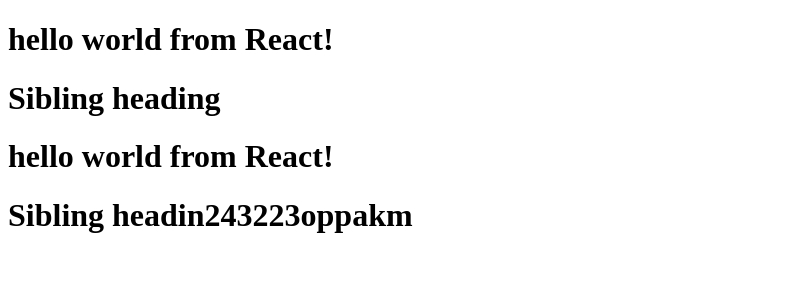
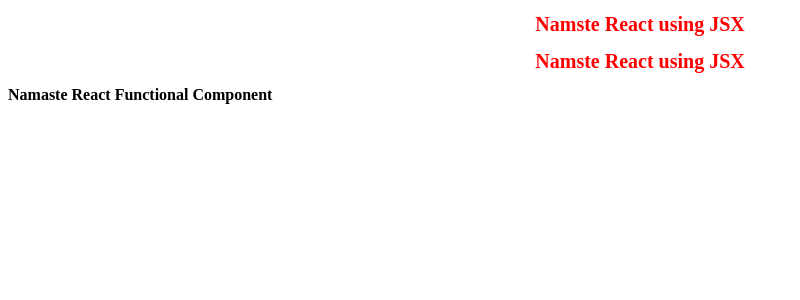
Before and after one commit to kumargopal150891-cyber/namaste-react, a React (Vite) app: page / in a window 1280 px wide. Shown: the top 300 px of the page, without its empty margins (0-800 px from the left). Built offline with nearby package versions, Linux system fonts and the light colour scheme.

Commit message:
episode 3 component compostion

```diff
--- a/App.js
+++ b/App.js
@@ -1,53 +1,52 @@
-/* <div id="parent">
-    <div id="child1">
-        <h1>
-
-        </h1>
-         <h1>
-
-        </h1>
-    </div>
-     <div id="child2">
-        <h1>
-
-        </h1>
-         <h1>
-
-        </h1>
-    </div>
-
-</div> */
-
 import React from "react";
 import { createRoot } from "react-dom/client";
 
-const parent = React.createElement("div", { id: "parent" }, [
-  React.createElement("div", { id: "child1", key: "1" }, [
-    React.createElement(
-      "h1",
-      { id: "heading1", key: 1 },
-      "hello world from React!"
-    ),
-    React.createElement(
-      "h1",
-      { id: "heading-label1", key: 2 },
-      "Sibling heading"
-    ),
-  ]),
-  React.createElement("div", { id: "child2", key: 2 }, [
-    React.createElement(
-      "h1",
-      { id: "heading2", key: 1 },
-      "hello world from React!"
-    ),
-    React.createElement(
-      "h1",
-      { id: "heading-label2", key: 2 },
-      "Sibling headin243223oppakm"
-    ),
-  ]),
-]);
+// React Element
 
-console.log(parent);
+// const heading = React.createElement(
+//   "h1",
+//   { id: "heading" },
+//   "This is react app"
+// );
+
+// JSX code transcpilled before it reaches to JS engine by parcel - babel
+// JSX is not html in js
+// it is html like syntax
+// it is XML like syntax
+// jsx => React.createElement => React elemet => render html
+const jsxHeading = (
+  <h1 className="heading" tabIndex="1">
+    Namaste React using JSX
+  </h1>
+);
+// React Component
+// 1: Class based component - old
+// 2: Functional component - new way of writing component
+// React  functional component
+// A javascript function which return jsx or rect element  is functional component
+const number = 1000;
+const HeadingComponent = () => {
+  return (
+    <div id="container">
+      {Title()}
+      <Title />
+      <h1 className="heading" tabIndex="1">
+        Namaste React Functional Component
+      </h1>
+    </div>
+  );
+};
+
+const Title = () => (
+  <h1 className="head" tabIndex="5">
+    Namste React using JSX
+  </h1>
+);
+
+// const HeadingComponent = () => (
+//   <h1 className="heading" tabIndex="1">
+//     Namaste React using JSX
+//   </h1>
+// );
 const root = createRoot(document.getElementById("root"));
-root.render(parent);
+root.render(<HeadingComponent />);
--- a/index.css
+++ b/index.css
@@ -1,3 +1,8 @@
-#heading {
+.heading {
+  font-size: 16px;
+}
+.head {
   color: red;
+  font-size: 20px;
+  text-align: center;
 }
--- a/index.html
+++ b/index.html
@@ -8,7 +8,7 @@
   </head>
   <body>
     <div id="root">
-      <!-- <h1>Hello World!</h1> -->
+      <h1>Not rendered!</h1>
     </div>
     <!-- <script
       crossorigin
--- a/package.json
+++ b/package.json
@@ -3,7 +3,9 @@
   "version": "1.0.0",
   "description": "This is namste react by gopal kumar",
   "scripts": {
-    "test": "jest"
+    "test": "jest",
+    "start": "parcel index.html",
+    "build": "parcel build index.html"
   },
   "repository": {
     "type": "git",
```
